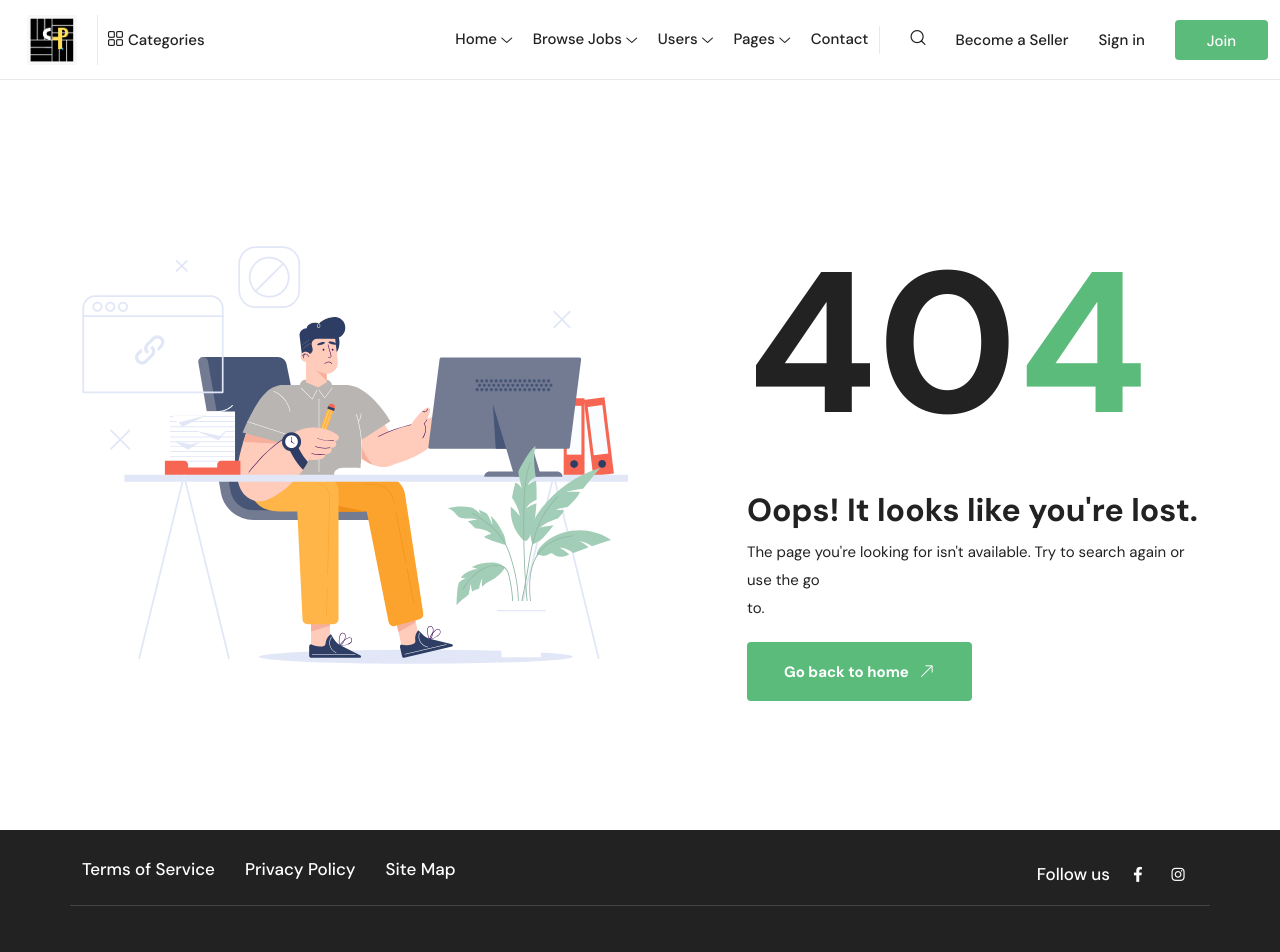
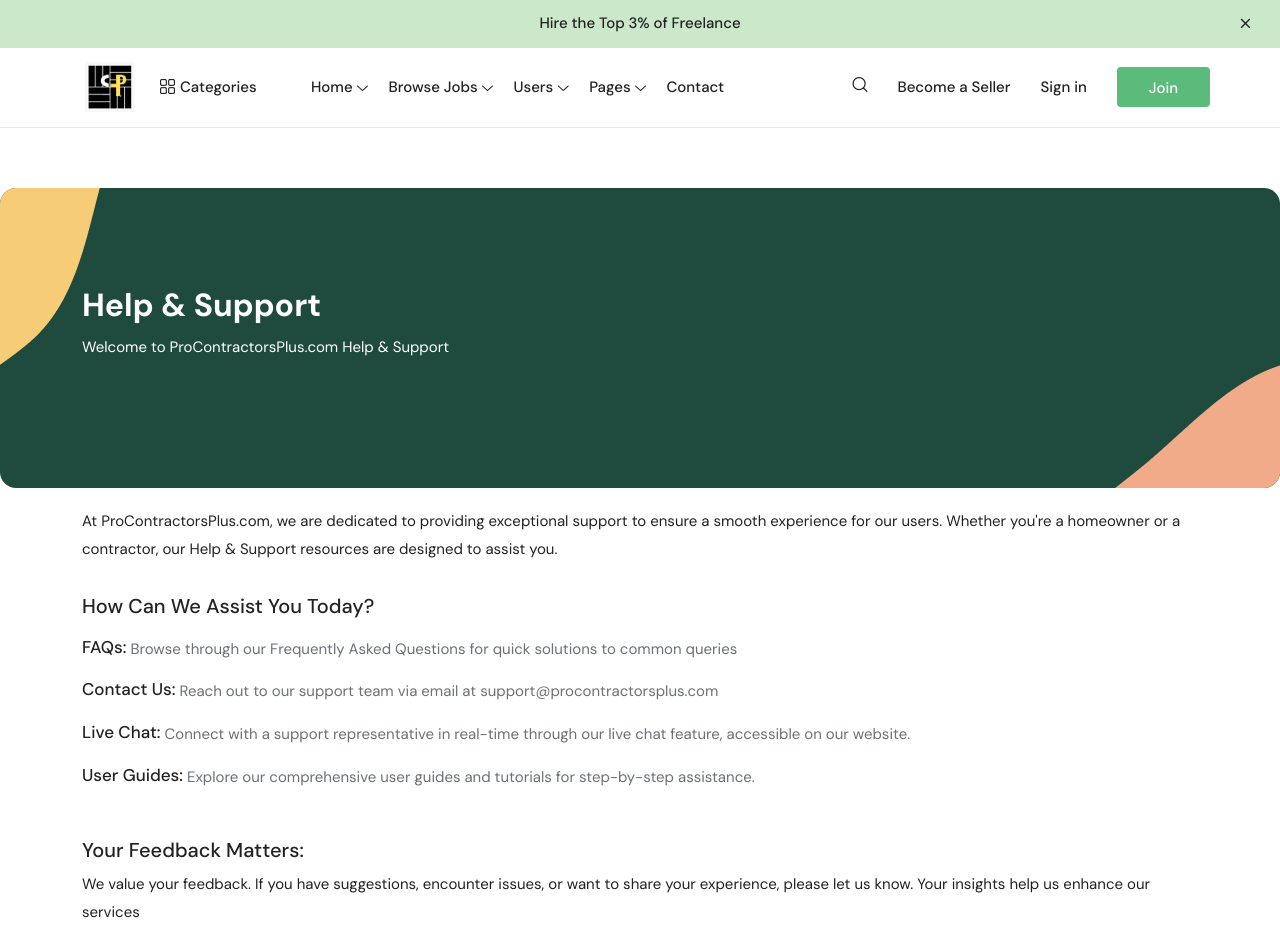
Before and after one commit to MamtazDev/pro-contructor, a Next.js app: page /help-and-support in a window 1280 px wide. Shown: the top 952 px of the page. Built offline with nearby package versions, Linux system fonts and the light colour scheme.

Commit message:
help and support page add

```diff
--- /dev/null
+++ b/src/app/help-and-support/page.jsx
@@ -0,0 +1,67 @@
+import Breadcumb1 from "@/components/breadcumb/Breadcumb1";
+import Header12 from "@/components/header/Header12";
+import React from "react";
+
+const page = () => {
+  return (
+    <div>
+      <Header12 />
+      <Breadcumb1
+        title={"Help & Support"}
+        brief={`Welcome to ProContractorsPlus.com Help & Support`}
+        isBtnActive={false}
+      />
+      <div className="container for-hire">
+        <p className="text mb30">
+          At ProContractorsPlus.com, we are dedicated to providing exceptional
+          support to ensure a smooth experience for our users. Whether you're a
+          homeowner or a contractor, our Help & Support resources are designed
+          to assist you.
+        </p>
+
+        <h4 className="mb-3">How Can We Assist You Today? </h4>
+        <div className="d-flex gap-1">
+          <h5>FAQs:</h5>
+          <p>
+            Browse through our Frequently Asked Questions for quick solutions to
+            common queries
+          </p>
+        </div>
+        <div className="d-flex gap-1">
+          <h5>Contact Us:</h5>
+          <p>
+            Reach out to our support team via email at
+            support@procontractorsplus.com
+          </p>
+        </div>
+        <div className="d-flex gap-1 ">
+          <h5>Live Chat:</h5>
+          <p>
+            Connect with a support representative in real-time through our live
+            chat feature, accessible on our website.
+          </p>
+        </div>
+        <div className="d-flex gap-1 mb30">
+          <h5>User Guides:</h5>
+          <p>
+            Explore our comprehensive user guides and tutorials for step-by-step
+            assistance.
+          </p>
+        </div>
+
+        <h4 className="mb-2">Your Feedback Matters: </h4>
+        <p className="text mb45">
+          We value your feedback. If you have suggestions, encounter issues, or
+          want to share your experience, please let us know. Your insights help
+          us enhance our services
+        </p>
+        <h4 className="mb-2">Stay Connected: </h4>
+        <p className="text mb45">
+          Follow us on social media for updates, tips, and announcements
+        </p>
+      </div>
+    </div>
+  );
+};
+
+export default page;
--- a/src/data/footer.js
+++ b/src/data/footer.js
@@ -20,7 +20,7 @@
 ];
 
 export const support = [
-  { id: 1, name: "Help & Support", path: "/" },
+  { id: 1, name: "Help & Support", path: "/help-and-support" },
   { id: 2, name: "Trust & Safety", path: "/" },
   { id: 3, name: "Selling on Freeio", path: "/" },
   { id: 4, name: "Buying on Freeio", path: "/" },
```
